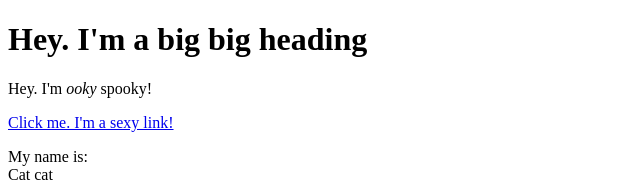
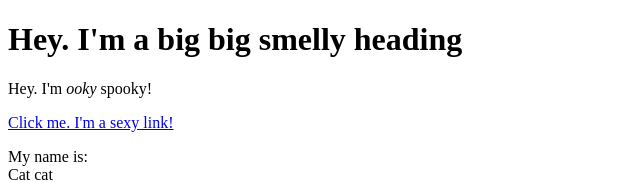
Before and after one commit to jzalc89/cartoon-hero, a plain HTML site: page test.html in a window 1280 px wide. Shown: the top 182 px of the page, without its empty margins (0-640 px from the left). Drawn offline with Linux system fonts and the light colour scheme.

Commit message:
add smelly

```diff
--- a/test.html
+++ b/test.html
@@ -4,7 +4,7 @@
 	<title>Test page</title>
 </head>
 <body>
-	<h1>Hey. I'm a big big heading</h1>
+	<h1>Hey. I'm a big big smelly heading</h1>
 	<p>Hey. I'm <i>ooky</i> spooky!</p>
 	<a href="https://google.com" target="_blank" title="let's go to Google">Click me. I'm a sexy link!</a>
 	<p> My name is:<br>
```
